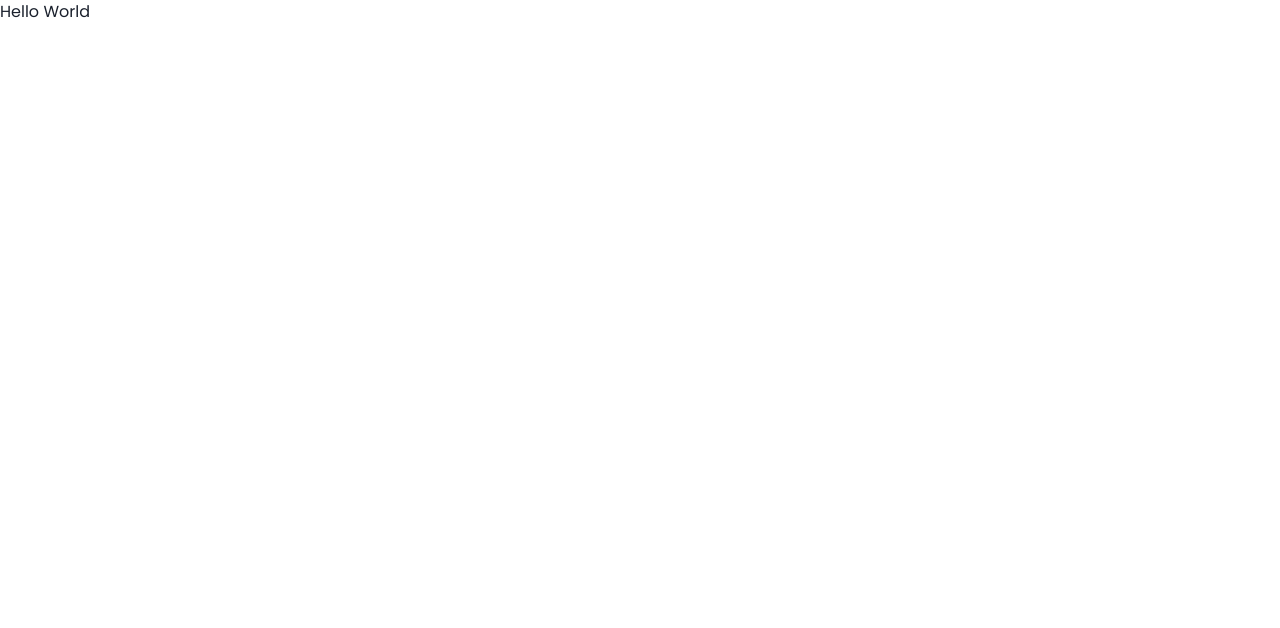
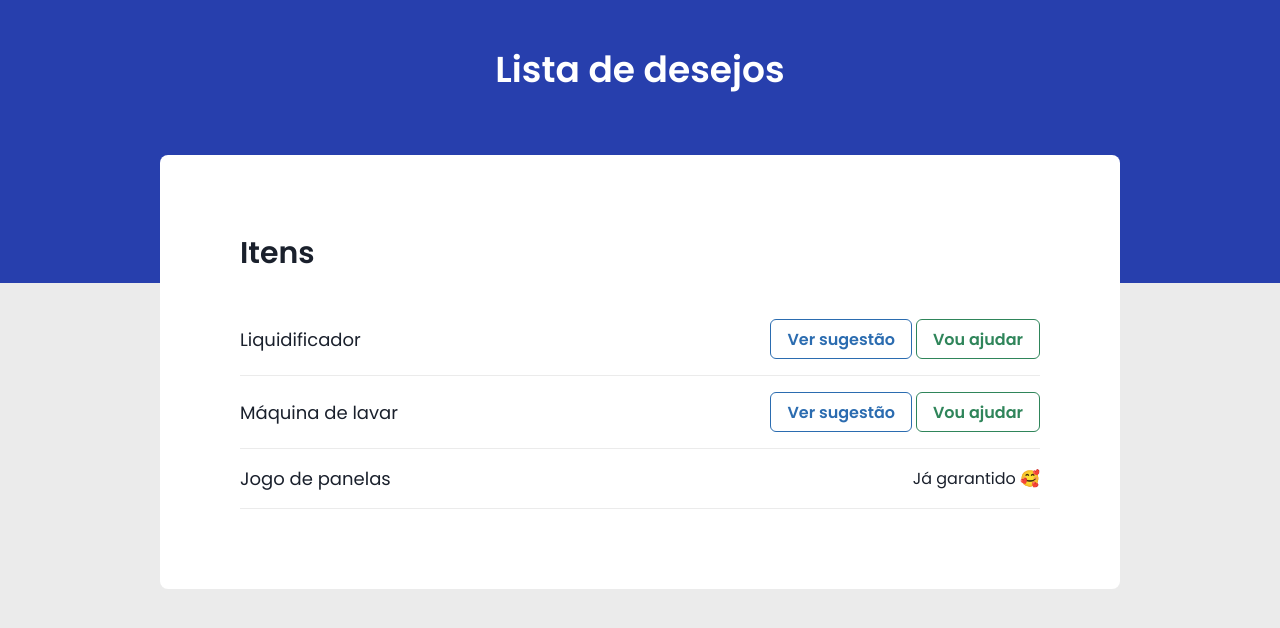
Before and after one commit to julio-nf/cajusinha, a Next.js app: page / in a window 1280 px wide. Shown: the top 628 px of the page. Built offline with nearby package versions, Linux system fonts and the light colour scheme.

Commit message:
feat: added initial vision for the app

```diff
--- /dev/null
+++ b/src/components/Header.tsx
@@ -0,0 +1,11 @@
+import { Box, Heading } from '@chakra-ui/react';
+
+export function Header(): JSX.Element {
+  return (
+    <Box as="header" w="100vw" bg="#273FAD" textAlign="center" pt="12" pb="48">
+      <Heading color="white" fontWeight="semibold">
+        Lista de desejos
+      </Heading>
+    </Box>
+  );
+}
--- /dev/null
+++ b/src/components/ProductBar.tsx
@@ -0,0 +1,34 @@
+import { Box, Button, Text, ButtonGroup } from '@chakra-ui/react';
+
+interface ProductBarProps {
+  productName: string;
+  link: string;
+  purchased?: boolean;
+}
+
+export function ProductBar({ productName, link, purchased = false }: ProductBarProps): JSX.Element {
+  return (
+    <Box
+      display={{ md: 'flex' }}
+      alignItems={{ md: 'center' }}
+      justifyContent={{ md: 'space-between' }}
+      py="4"
+      borderBottom="1px"
+      borderColor="#EBEBEB"
+    >
+      <Text fontSize="lg" mr="4" marginBottom={{ base: '4', md: '0' }} display="block">
+        {productName}
+      </Text>
+      {purchased ? (
+        <Text>Já garantido 🥰</Text>
+      ) : (
+        <ButtonGroup size="md" variant="outline" spacing="1">
+          <Button as="a" colorScheme="blue" href={link}>
+            Ver sugestão
+          </Button>
+          <Button colorScheme="green">Vou ajudar</Button>
+        </ButtonGroup>
+      )}
+    </Box>
+  );
+}
--- a/src/pages/index.tsx
+++ b/src/pages/index.tsx
@@ -1,3 +1,53 @@
+import Head from 'next/head';
+import { Flex, Heading, ListItem, List } from '@chakra-ui/react';
+
+import { Header } from '../components/Header';
+import { ProductBar } from '../components/ProductBar';
+
 export default function Home(): JSX.Element {
-  return <h1>Hello World</h1>;
+  return (
+    <>
+      <Head>
+        <title>Lista de desejos | cajusinha</title>
+      </Head>
+
+      <Header />
+
+      <Flex
+        m="-8rem auto 0"
+        // p={[8, 8, 8, 20]}
+        p={{ base: 8, md: 20 }}
+        maxW="960px"
+        bg="white"
+        borderRadius={8}
+        flexDir="column"
+      >
+        <Heading fontWeight="semibold" fontSize="3xl" mb="8">
+          Itens
+        </Heading>
+
+        <List>
+          <ListItem>
+            <ProductBar
+              productName="Liquidificador"
+              link="https://www.americanas.com.br/produto/131830784?pfm_carac=Liquidificador&pfm_page=category&pfm_pos=grid&pfm_type=vit_product_grid&voltagem=110V"
+            />
+          </ListItem>
+          <ListItem>
+            <ProductBar
+              productName="Máquina de lavar"
+              link="https://www.americanas.com.br/produto/131830784?pfm_carac=Liquidificador&pfm_page=category&pfm_pos=grid&pfm_type=vit_product_grid&voltagem=110V"
+            />
+          </ListItem>
+          <ListItem>
+            <ProductBar
+              productName="Jogo de panelas"
+              link="https://www.americanas.com.br/produto/131830784?pfm_carac=Liquidificador&pfm_page=category&pfm_pos=grid&pfm_type=vit_product_grid&voltagem=110V"
+              purchased
+            />
+          </ListItem>
+        </List>
+      </Flex>
+    </>
+  );
 }
--- a/src/styles/theme.ts
+++ b/src/styles/theme.ts
@@ -5,4 +5,11 @@ export const theme = extendTheme({
     heading: 'Poppins',
     body: 'Poppins',
   },
+  styles: {
+    global: {
+      body: {
+        bg: '#EBEBEB',
+      },
+    },
+  },
 });
```
Also changed, not shown: 1 other file (tests, documents, lock files or other folders).
